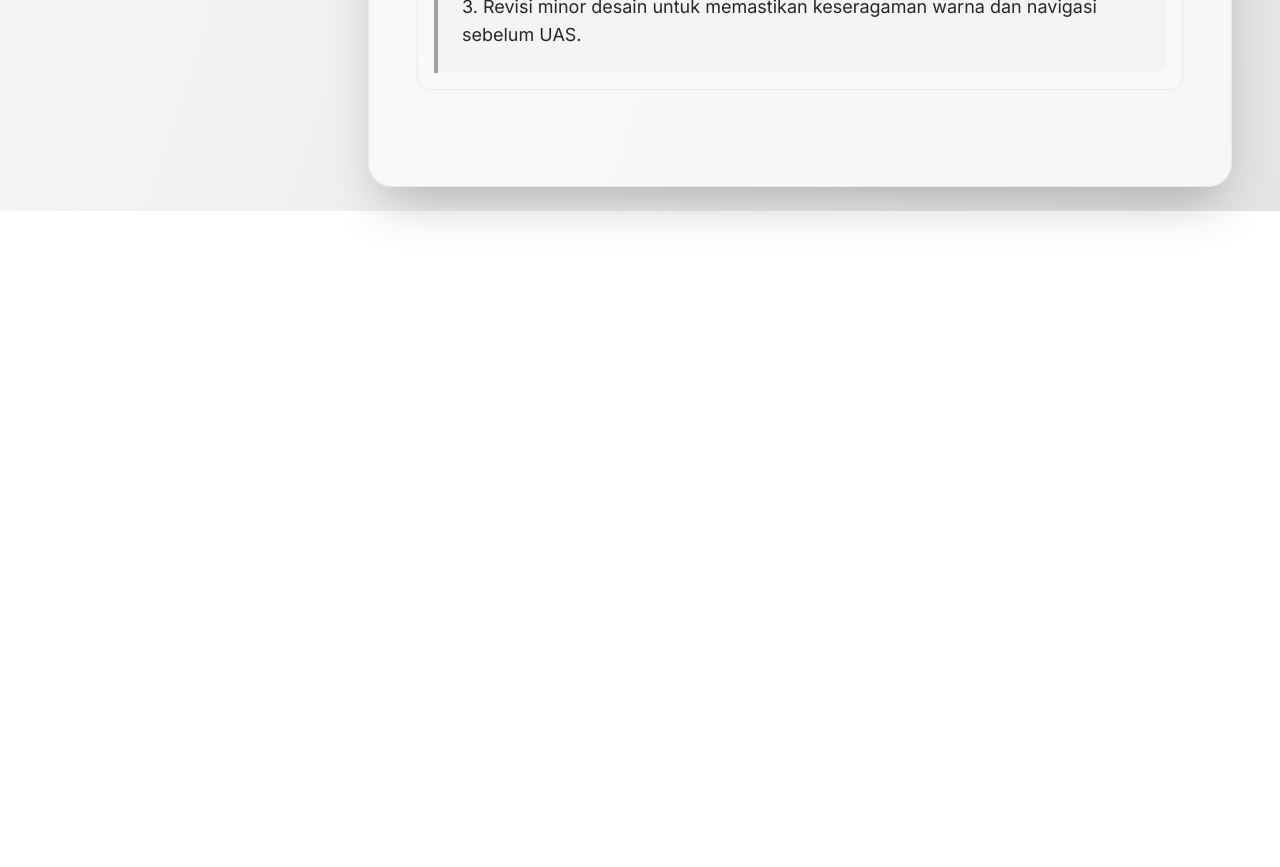
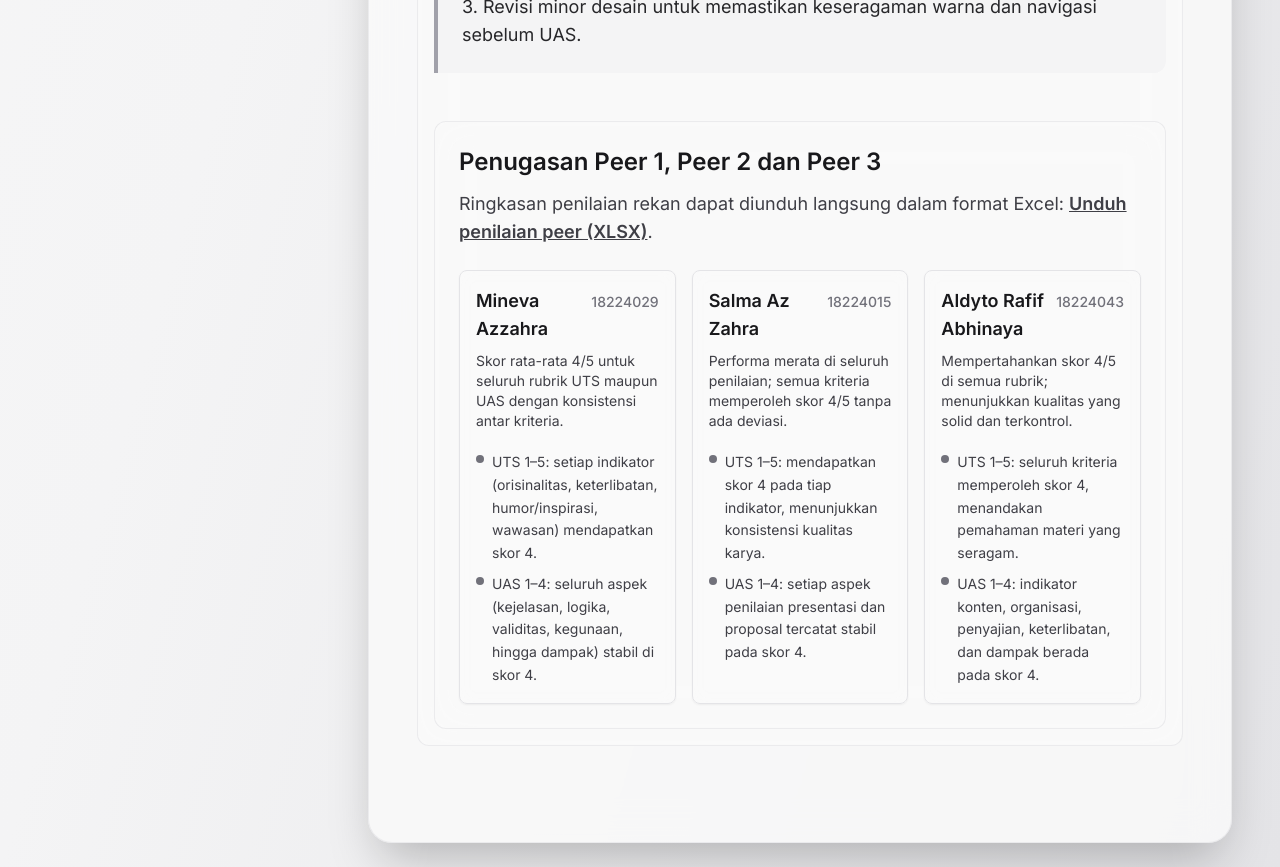
Before and after one commit to rafidhiyaulh/all-about-me, a React (Vite) app: page /all-about-me/uts-5 in a window 1280 px wide. Shown: the part 3680-4547 px from the top of the page. Before the commit the page ends 3891 px from the top, so only its background shows below. Built offline with nearby package versions, Linux system fonts and the light colour scheme.

Commit message:
feat: add peer assessment section to MyReviews

```diff
--- a/src/pages/MyReviews.tsx
+++ b/src/pages/MyReviews.tsx
@@ -1,6 +1,36 @@
 import React from 'react'
 import HyperText from '../components/HyperText'
 import Highlighter from '../components/Highlighter'
+
+const peerAssessments = [
+  {
+    name: 'Mineva Azzahra',
+    nim: '18224029',
+    summary: 'Skor rata-rata 4/5 untuk seluruh rubrik UTS maupun UAS dengan konsistensi antar kriteria.',
+    highlights: [
+      'UTS 1–5: setiap indikator (orisinalitas, keterlibatan, humor/inspirasi, wawasan) mendapatkan skor 4.',
+      'UAS 1–4: seluruh aspek (kejelasan, logika, validitas, kegunaan, hingga dampak) stabil di skor 4.',
+    ],
+  },
+  {
+    name: 'Salma Az Zahra',
+    nim: '18224015',
+    summary: 'Performa merata di seluruh penilaian; semua kriteria memperoleh skor 4/5 tanpa ada deviasi.',
+    highlights: [
+      'UTS 1–5: mendapatkan skor 4 pada tiap indikator, menunjukkan konsistensi kualitas karya.',
+      'UAS 1–4: setiap aspek penilaian presentasi dan proposal tercatat stabil pada skor 4.',
+    ],
+  },
+  {
+    name: 'Aldyto Rafif Abhinaya',
+    nim: '18224043',
+    summary: 'Mempertahankan skor 4/5 di semua rubrik; menunjukkan kualitas yang solid dan terkontrol.',
+    highlights: [
+      'UTS 1–5: seluruh kriteria memperoleh skor 4, menandakan pemahaman materi yang seragam.',
+      'UAS 1–4: indikator konten, organisasi, penyajian, keterlibatan, dan dampak berada pada skor 4.',
+    ],
+  },
+]
 
 const MyReviews: React.FC = () => {
   return (
@@ -178,6 +208,45 @@ const MyReviews: React.FC = () => {
             <li>3. Revisi minor desain untuk memastikan keseragaman warna dan navigasi sebelum UAS.</li>
           </ol>
         </div>
+
+        <div className="mt-12 glass-effect rounded-xl border border-neutral-200 p-6">
+          <h3 className="text-2xl font-semibold text-neutral-900">Penugasan Peer 1, Peer 2 dan Peer 3</h3>
+          <p className="mt-3 text-base leading-relaxed text-neutral-700 sm:text-lg">
+            Ringkasan penilaian rekan dapat diunduh langsung dalam format Excel:{' '}
+            <a
+              href="https://docs.google.com/spreadsheets/d/1tm8-xGg4-LD-tEXYxDRhqE44ZylWuNRp/export?format=xlsx"
+              className="font-semibold text-primary-700 underline hover:text-primary-600"
+            >
+              Unduh penilaian peer (XLSX)
+            </a>
+            .
+          </p>
+          <div className="mt-6 grid grid-cols-1 gap-4 md:grid-cols-2 xl:grid-cols-3">
+            {peerAssessments.map((peer) => (
+              <div
+                key={peer.nim}
+                className="flex h-full flex-col rounded-lg border border-neutral-200 bg-white/80 p-4 shadow-sm backdrop-blur"
+              >
+                <div className="mb-2 flex items-baseline justify-between gap-2">
+                  <h4 className="text-lg font-semibold text-neutral-900">{peer.name}</h4>
+                  <span className="text-sm font-medium text-neutral-500">{peer.nim}</span>
+                </div>
+                <p className="mb-3 text-sm text-neutral-700">{peer.summary}</p>
+                <ul className="mt-2 space-y-2 text-sm leading-relaxed text-neutral-700">
+                  {peer.highlights.map((highlight, index) => (
+                    <li key={index} className="flex gap-2">
+                      <span
+                        className="mt-1 inline-block h-2 w-2 flex-shrink-0 rounded-full bg-primary-500"
+                        aria-hidden="true"
+                      />
+                      <span>{highlight}</span>
+                    </li>
+                  ))}
+                </ul>
+              </div>
+            ))}
+          </div>
+        </div>
       </div>
     </div>
   )
```
